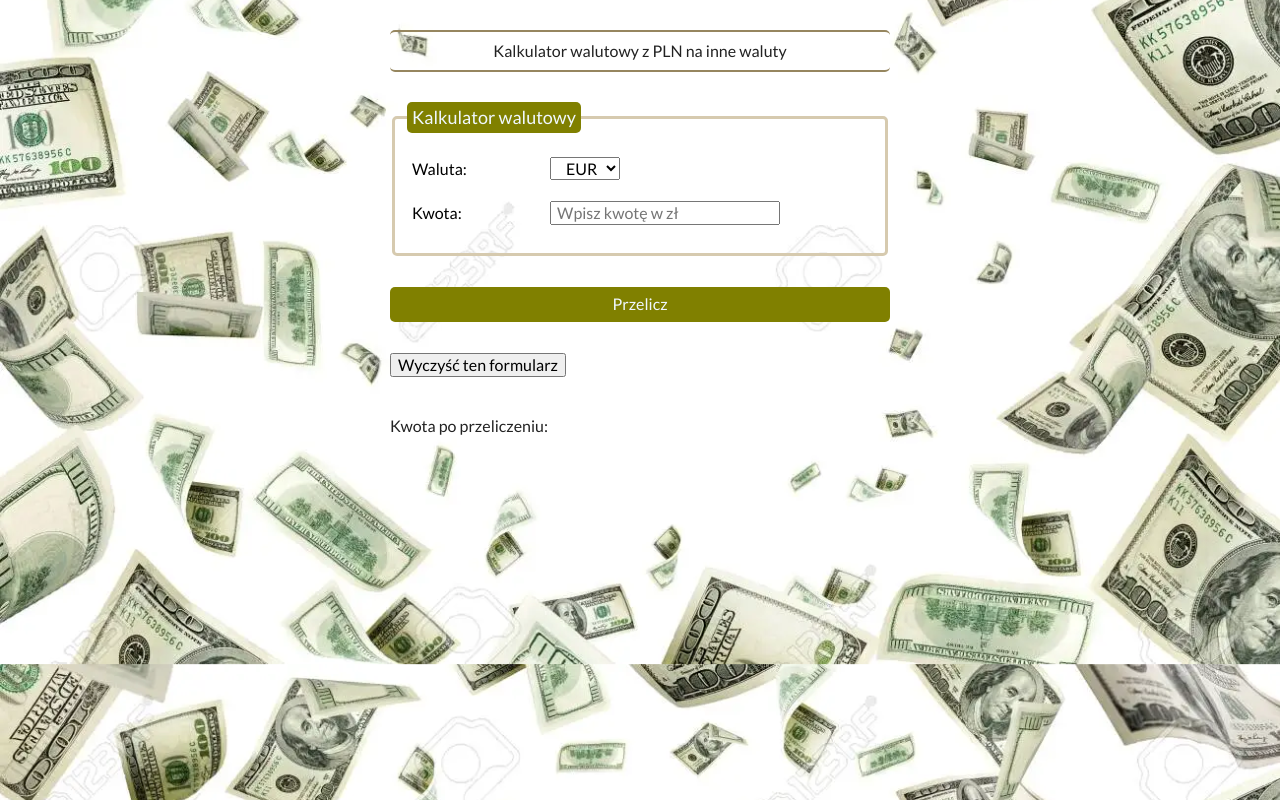
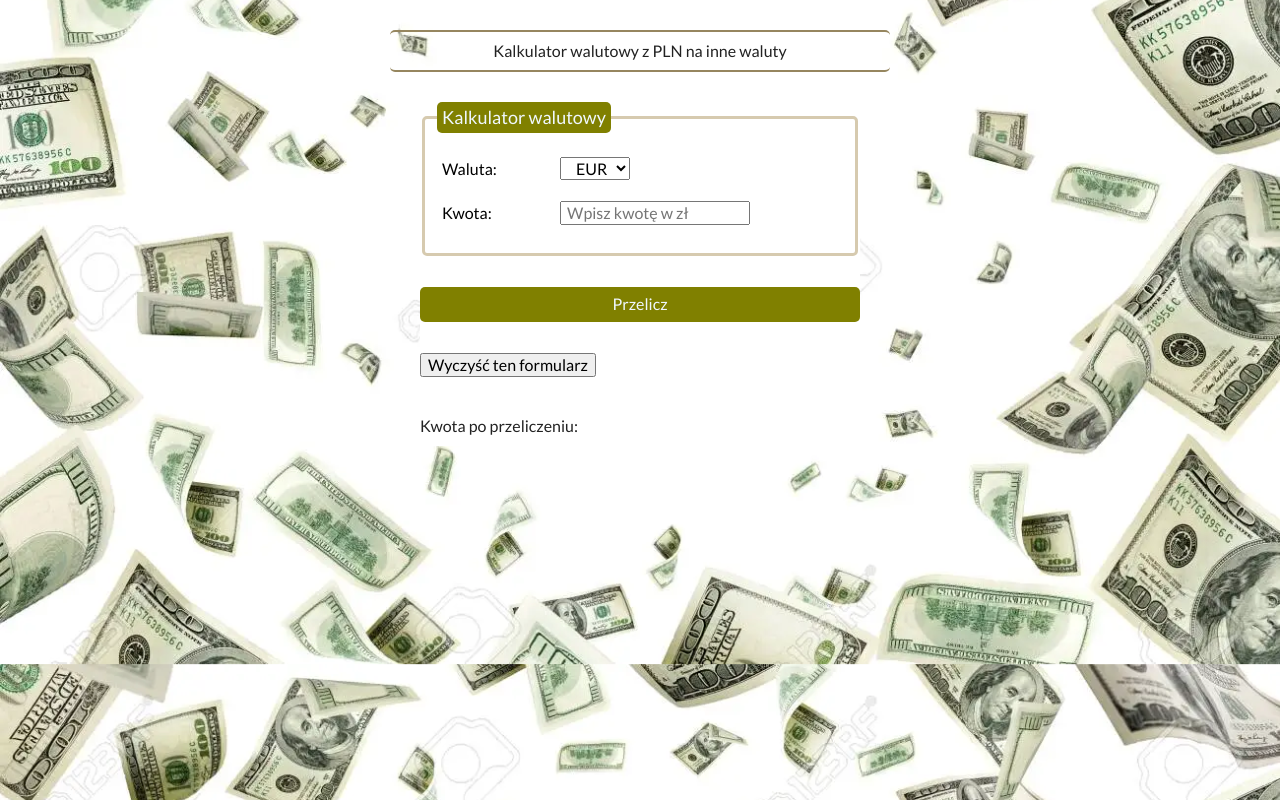
Before and after one commit to ursmal1948/currency-converter, a plain HTML site: page index.html in a window 1280 px wide. Drawn offline with nearby package versions, Linux system fonts and the light colour scheme.

Commit message:
changes styles in css

```diff
--- /dev/null
+++ b/css/element.css
@@ -0,0 +1,3 @@
+.element {
+    background-color: white ;
+}
--- a/css/form.css
+++ b/css/form.css
@@ -1,29 +1,35 @@
+.form {
+    margin-left: 30px;
+    margin-right: 30px;
+    background-color: white;
+}
+
 .form__labelText {
-    max-width: 120px;
+    max-width: 100px;
     width: 100%;
     display: inline-block;
     margin: 5px;
     margin-left: 5px;
     }
 
-    .form__field {
-        max-width: 230px;
+.form__field {
+        max-width: 190px;
         width: 100%;
         padding-left: 5px;
         margin-left: 10px;
     }
 
-    .form__field--shorter {
+.form__field--shorter {
         max-width: 70px;
         text-align: center;
     }
 
-    .form__fieldset {
+.form__fieldset {
         border: 3px solid rgb(214, 202, 175);
         border-radius: 5px;
     }
 
-    .form__legend {
+.form__legend {
     font-size: 18px;
     border-radius: 5px;
     background-color:olive;
@@ -31,7 +37,7 @@
     padding: 5px;
     }
 
-    .form__button {
+.form__button {
         width: 100%;
         padding: 8px 0;
         margin: 15px 0;
```
Also changed, not shown: css/container.css (line endings or trailing spaces).
